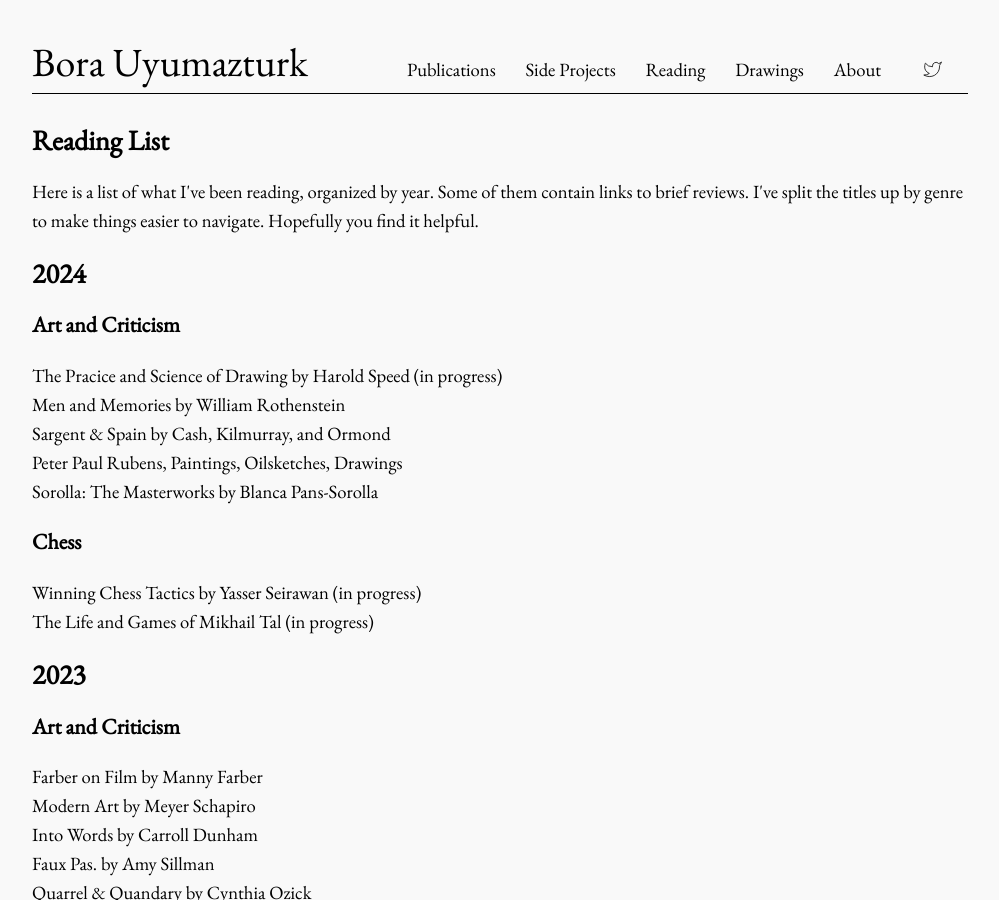
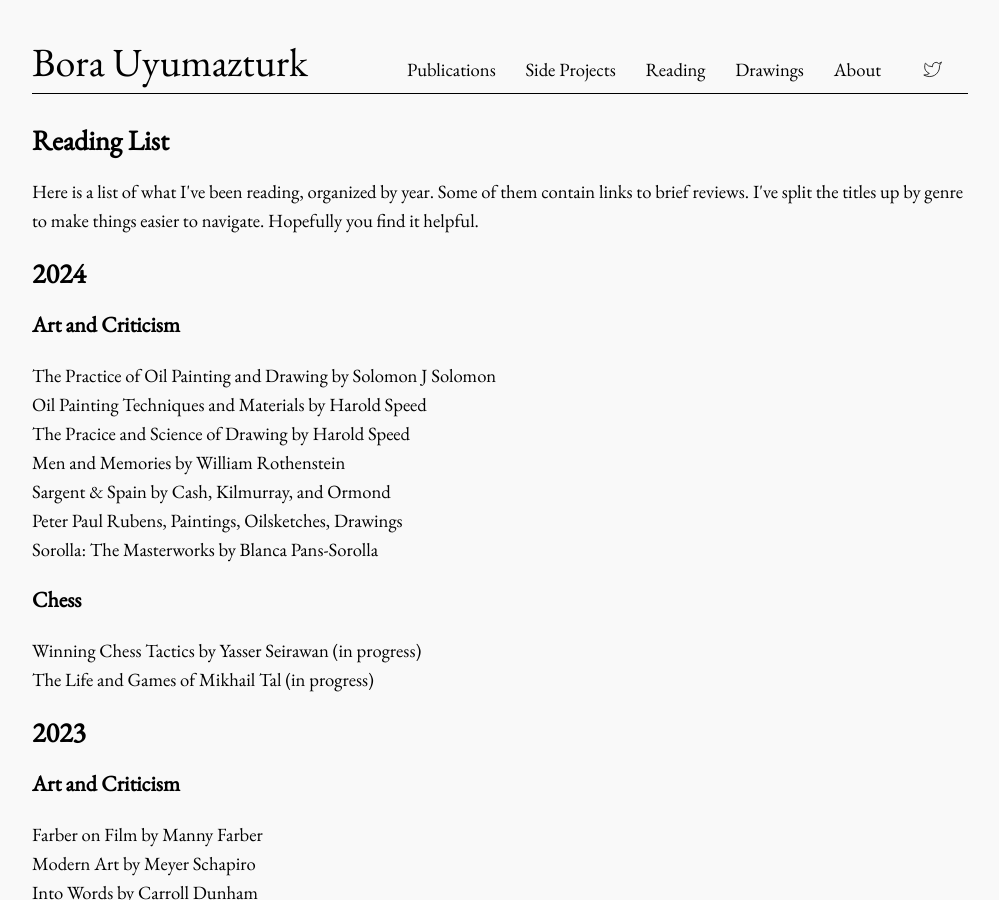
Before and after one commit to bora-uyumazturk/bora-uyumazturk.github.io, a Jekyll site: the page built from reading.html, in a window 1280 px wide and 900 px high. Shown: the whole window, without its empty margins (140-1139 px from the left). Built offline with Jekyll 4.4.1, drawn with Linux system fonts in a browser that asks for light colours.

Commit message:
Update reading.html

```diff
--- a/reading.html
+++ b/reading.html
@@ -16,7 +16,9 @@ title: Reading
 
   <h3>Art and Criticism</h3>
 
-  The Pracice and Science of Drawing by Harold Speed (in progress) <br>
+  The Practice of Oil Painting and Drawing by Solomon J Solomon <br>
+  Oil Painting Techniques and Materials by Harold Speed <br>
+  The Pracice and Science of Drawing by Harold Speed <br>
   Men and Memories by William Rothenstein <br>
   Sargent & Spain by Cash, Kilmurray, and Ormond <br>
   Peter Paul Rubens, Paintings, Oilsketches, Drawings <br>
```
